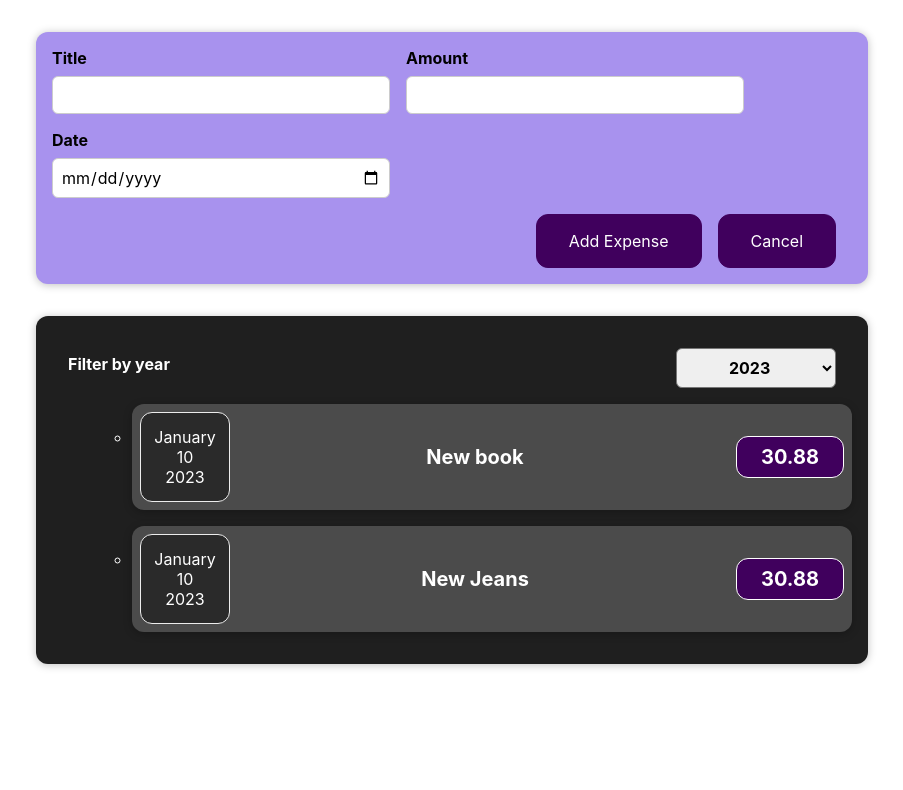
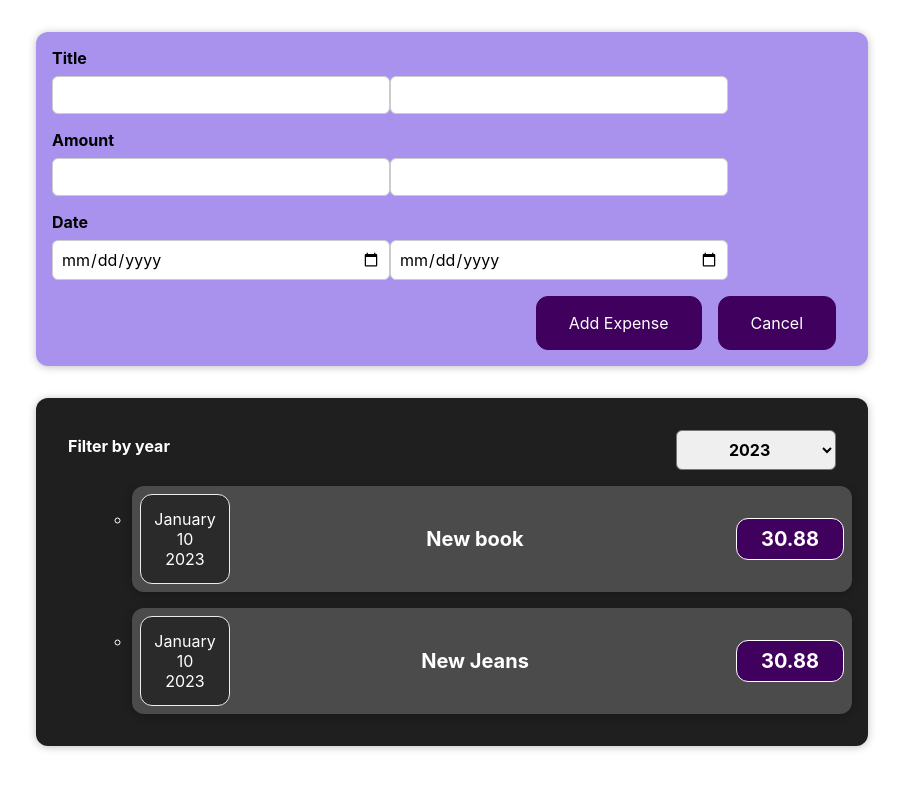
Before and after one commit to ManInBlack-coder/expenses, a React (Create React App) app: page / in a window 1280 px wide. Both pictures are taken after a click on the button "add new expense". Shown: the top 790 px of the page, without its empty margins (188-1091 px from the left). Built offline with nearby package versions, Linux system fonts and the light colour scheme.

Commit message:
15doci 2. leht

```diff
--- a/src/components/NewExpense/ExpenseForm.js
+++ b/src/components/NewExpense/ExpenseForm.js
@@ -1,4 +1,4 @@
-import React, { useState } from "react";
+import React, { useState, useRef } from "react";
 
 
 import './ExpenseForm.css'
@@ -12,6 +12,9 @@ const ExpenseForm = (props) => {
     const [enteredAmount, setEnteredAmount] = useState('')
     const [enteredDate,setEnteredDate] = useState('')
 
+    const titleInputRef = useRef()
+    const amountInputRef = useRef()
+    const dateInputRef = useRef()
 
 
     const titleChangeHandler = (event) => {
@@ -117,14 +120,38 @@ const ExpenseForm = (props) => {
             <div className="new-expense__controls">
                 <div className="new-expense__control">
                     <label>Title</label>
+
+                    {/*Tra ma ei tea mida teen enam*/}
+                    <input
+                    type="text"
+                    id='text'
+                    ref={titleInputRef}
+                    />
+
+
+
                     <input type="text" onChange={titleChangeHandler} />
                 </div>
                 <div className="new-expense__control">
                     <label>Amount</label>
+                    <input
+                        type="number"
+                        min='0.01'
+                        step='0.01'
+                        id="amount"
+                        ref={amountInputRef}
+                    ></input>
                     <input type="number" min="0.01" step="0.01" onChange={amountChangeHandler}/>
                 </div>
                 <div className="new-expense__control">
                     <label>Date</label>
+                    <input
+                        type="date"
+                        min='2023-01-18'
+                        max='2025-12-13'
+                        id="date"
+                        ref={dateInputRef}
+                    ></input>
                     <input type="date" min="2023-01-18" max="2025-12-31"
                     onChange={dateChangeHandler}/>
                 </div>
```
